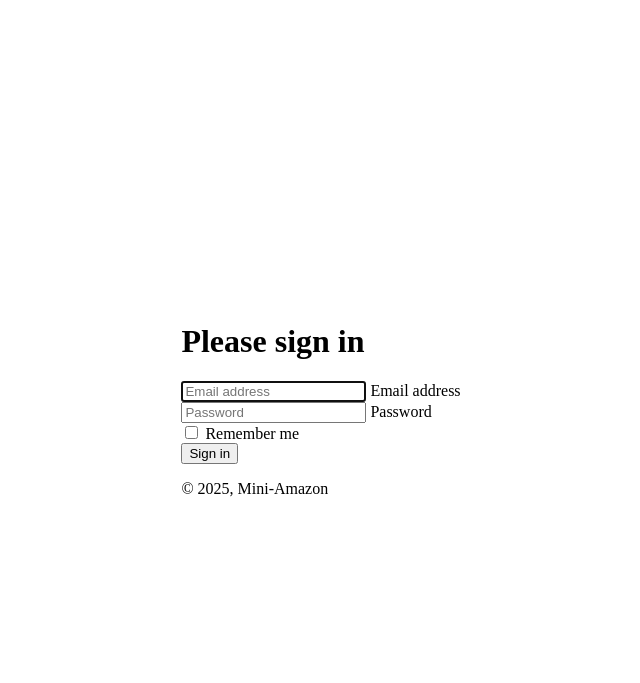
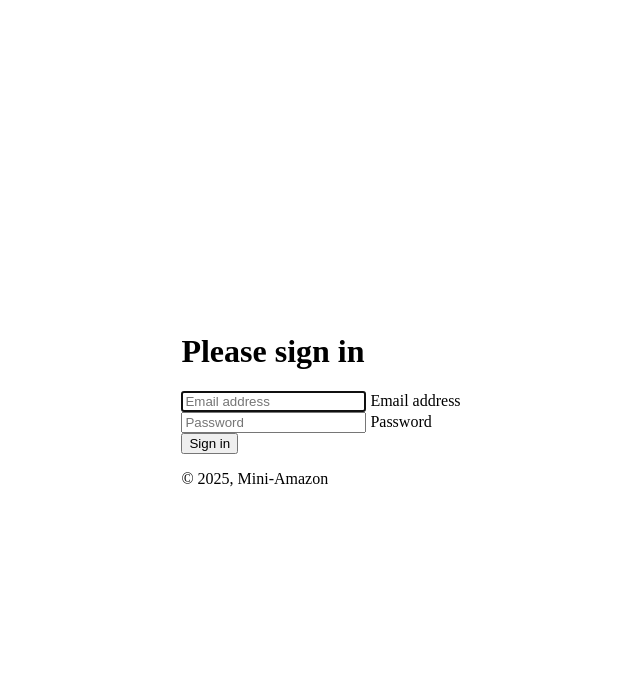
Before and after one commit to Phz-06/MiniAmazon, a Spring app: page /signin in a window 1280 px wide. Shown: the top 683 px of the page, without its empty margins (319-959 px from the left). Run offline with Thymeleaf, Linux system fonts and the light colour scheme; the template is opened without the code that fills it, so the values that code supplies are empty; some of the project's set-up classes (security, data sources, template engines, error pages and the like) are left out, and stand-ins take their place.

Commit message:
Hide the checkbox for now

```diff
--- a/src/main/resources/templates/signin.html
+++ b/src/main/resources/templates/signin.html
@@ -14,11 +14,11 @@
         <label for="inputPassword">Password</label>
       </div>
 
-      <div class="checkbox mb-3">
+      <!-- <div class="checkbox mb-3">
         <label>
           <input type="checkbox" value="remember-me"> Remember me
         </label>
-      </div>
+      </div> -->
 
       <button class="w-100 btn btn-lg btn-primary" type="submit">Sign in</button>
       <p class="mt-5 mb-3 text-muted">&copy; 2025, Mini-Amazon</p>
```
